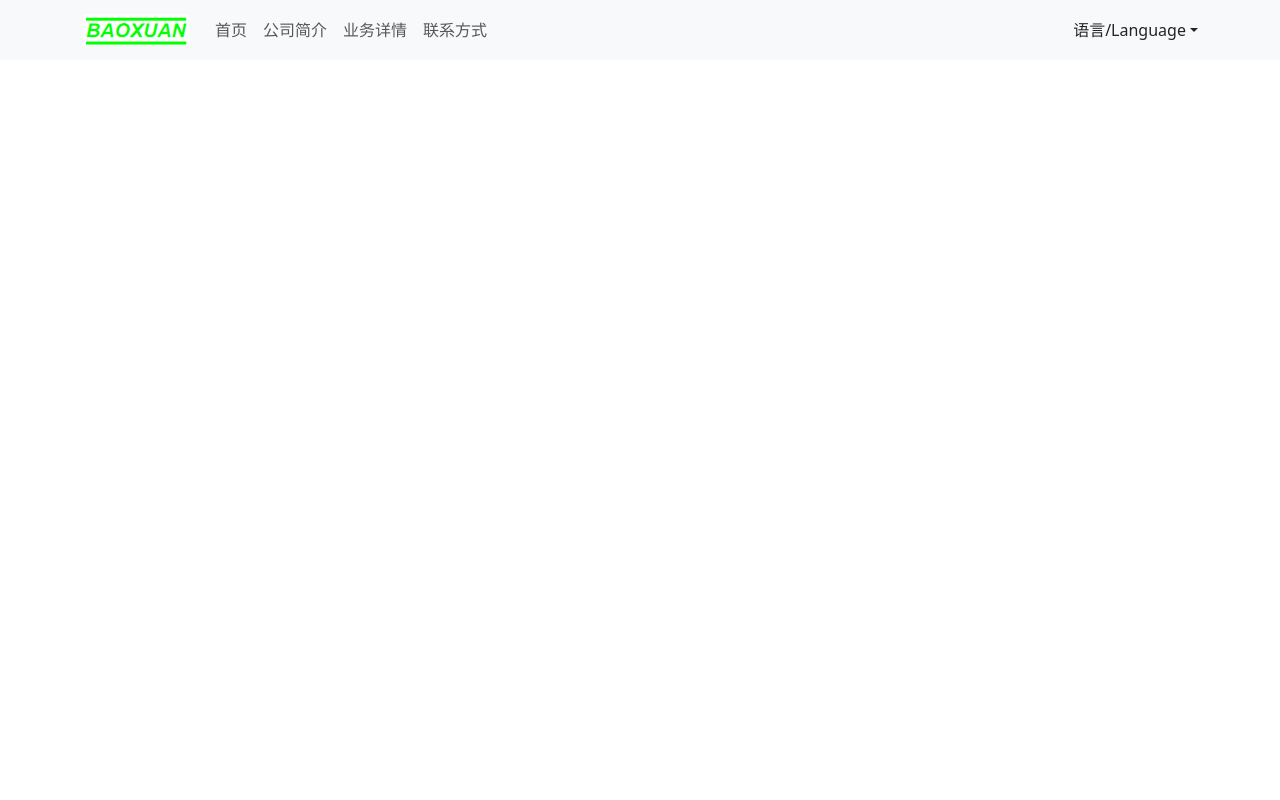
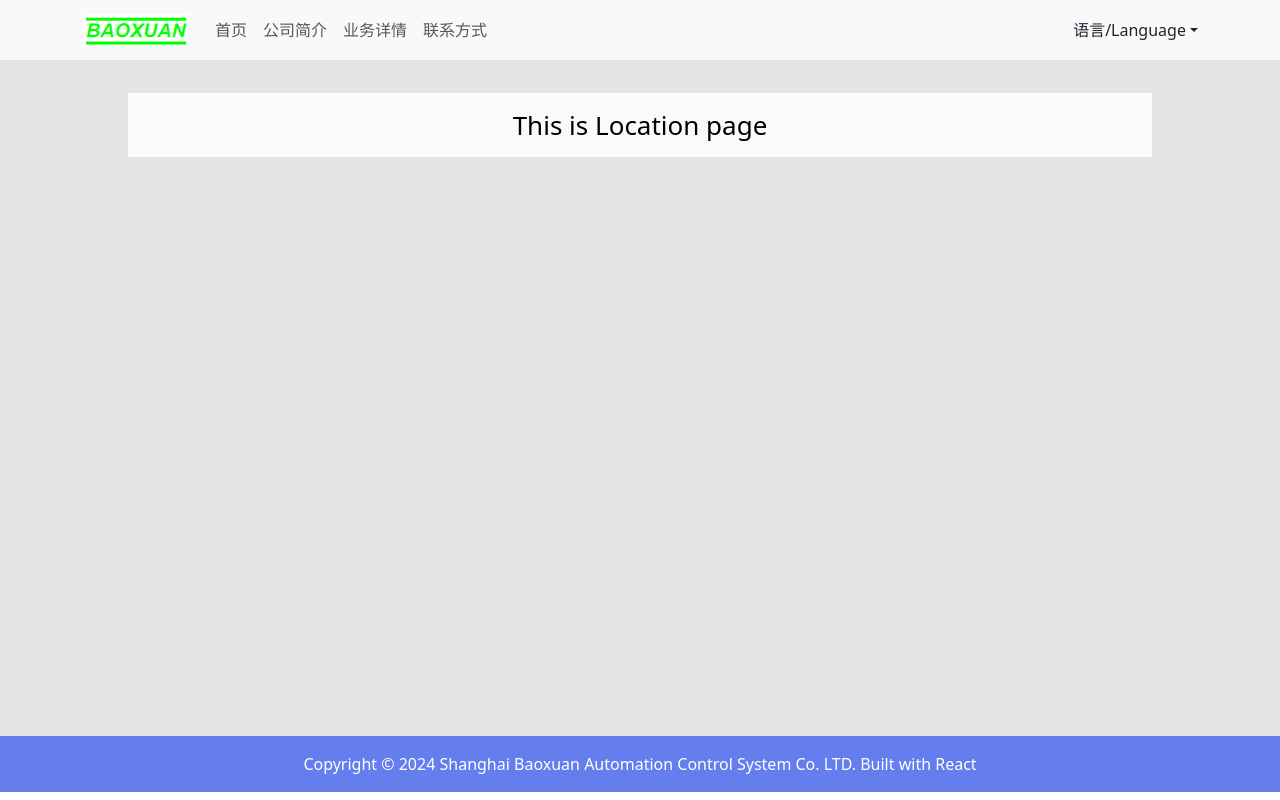
Before and after one commit to DravenCat/shanghai_baoxuan, a React (Create React App) app: page /profile/location in a window 1280 px wide. Built offline with nearby package versions, Linux system fonts and the light colour scheme.

Commit message:
double redirect

```diff
--- a/src/App.js
+++ b/src/App.js
@@ -20,9 +20,8 @@ function App() {
       <Router>
         <Routes>
           <Route path='/' element={<Home />} />
-          <Route path='/profile' element={<Profile />} />
-          <Route path={'/profile/location'} />
-          <Route path="/business" element={<Business />} />
+          <Route path='/profile/*' element={<Profile />} />
+          <Route path="/business/*" element={<Business />} />
           <Route path='/contact' element={<Contact />} />
           <Route path="*" element={<Navigate to="/" replace={true}/>} />
         </Routes>
--- /dev/null
+++ b/src/pages/profiles/Info.js
@@ -0,0 +1,59 @@
+import {Col, Row} from "react-bootstrap";
+import img1 from "../../img/profile/p1.png";
+import img2 from "../../img/profile/p2.png";
+import img3 from "../../img/profile/p3.png";
+import img4 from "../../img/profile/p4.png";
+import img5 from "../../img/profile/p5.png";
+import img6 from "../../img/profile/p6.png";
+import img7 from "../../img/profile/p7.png";
+import img8 from "../../img/profile/p8.png";
+
+
+function Info() {
+  return(
+    <div className={"Profile-content"}>
+      <div className={"Profile-title"}>
+        公司简介
+      </div>
+      <hr className={"Profile-hr"}/>
+      <div className={"Profile-text"}>
+        上海宝宣自动化控制系统有限公司成立于2003年，是一个高科技电力自动化、机械、仪表自动化系统公司和制造行业服务商，
+        现有职工40多人,全部皆大学以上学历，其中技术工程师10人，含高级工程师2人。公司业务范围涵盖纺织行业、印刷行业、
+        金属行业、水泥行业、市政行业、化工行业、电力行业、铁路行业，涉及用于市政（自来水、污
+        水）建材、化工行业（生物化工）、发电行业、煤矿等工业行业的产品。
+      </div>
+      <div className={"Profile-image-group"}>
+        <Row>
+          <Col xs={3}>
+            <img src={img1} alt="image1" className={"Profile-image"}/>
+          </Col>
+          <Col xs={3}>
+            <img src={img2} alt="image2" className={"Profile-image"}/>
+          </Col>
+          <Col xs={3}>
+            <img src={img3} alt="image3" className={"Profile-image"}/>
+          </Col>
+          <Col xs={3}>
+            <img src={img4} alt="image4" className={"Profile-image"}/>
+          </Col>
+        </Row>
+        <Row>
+          <Col xs={3}>
+            <img src={img5} alt="image5" className={"Profile-image"}/>
+          </Col>
+          <Col xs={3}>
+            <img src={img6} alt="image6" className={"Profile-image"}/>
+          </Col>
+          <Col xs={3}>
+            <img src={img7} alt="image7" className={"Profile-image"}/>
+          </Col>
+          <Col xs={3}>
+            <img src={img8} alt="image8" className={"Profile-image"}/>
+          </Col>
+        </Row>
+      </div>
+    </div>
+  );
+}
+
+export default Info;
--- a/src/pages/profiles/Location.js
+++ b/src/pages/profiles/Location.js
@@ -4,7 +4,9 @@
 
 function Location() {
   return(
-    <div></div>
+    <div className={"Profile-content"}>
+      This is Location page
+    </div>
   );
 }
 
--- a/src/pages/profiles/Profile.js
+++ b/src/pages/profiles/Profile.js
@@ -1,62 +1,18 @@
 import "./Profile.css"
-import img1 from "../../img/profile/p1.png"
-import img2 from "../../img/profile/p2.png"
-import img3 from "../../img/profile/p3.png"
-import img4 from "../../img/profile/p4.png"
-import img5 from "../../img/profile/p5.png"
-import img6 from "../../img/profile/p6.png"
-import img7 from "../../img/profile/p7.png"
-import img8 from "../../img/profile/p8.png"
-import {Col, Row} from "react-bootstrap";
 
-
+import Info from "./Info"
+import {Route, Routes} from "react-router-dom";
+import Location from "./Location";
+import {Col} from "react-bootstrap";
 
 
 function Profile() {
   return(
     <div className={'Profile-body'}>
-      <div className={"Profile-content"}>
-        <div className={"Profile-title"}>
-          公司简介
-        </div>
-        <hr className={"Profile-hr"}/>
-        <div className={"Profile-text"}>
-          上海宝宣自动化控制系统有限公司成立于2003年，是一个高科技电力自动化、机械、仪表自动化系统公司和制造行业服务商，
-          现有职工40多人,全部皆大学以上学历，其中技术工程师10人，含高级工程师2人。公司业务范围涵盖纺织行业、印刷行业、
-          金属行业、水泥行业、市政行业、化工行业、电力行业、铁路行业，涉及用于市政（自来水、污
-          水）建材、化工行业（生物化工）、发电行业、煤矿等工业行业的产品。
-        </div>
-        <div className={"Profile-image-group"}>
-          <Row>
-            <Col xs={3}>
-              <img src={img1} alt="image1" className={"Profile-image"}/>
-            </Col>
-            <Col xs={3}>
-              <img src={img2} alt="image2" className={"Profile-image"}/>
-            </Col>
-            <Col xs={3}>
-              <img src={img3} alt="image3" className={"Profile-image"}/>
-            </Col>
-            <Col xs={3}>
-              <img src={img4} alt="image4" className={"Profile-image"}/>
-            </Col>
-          </Row>
-          <Row>
-            <Col xs={3}>
-              <img src={img5} alt="image5" className={"Profile-image"}/>
-            </Col>
-            <Col xs={3}>
-              <img src={img6} alt="image6" className={"Profile-image"}/>
-            </Col>
-            <Col xs={3}>
-              <img src={img7} alt="image7" className={"Profile-image"}/>
-            </Col>
-            <Col xs={3}>
-              <img src={img8} alt="image8" className={"Profile-image"}/>
-            </Col>
-          </Row>
-        </div>
-      </div>
+      <Routes>
+        <Route path={"/"} element={<Info />} />
+        <Route path={"/location"} element={<Location />}/>
+      </Routes>
     </div>
   );
 }
```
Also changed, not shown: src/pages/profiles/Brand.js (added, +13 -0 lines).
